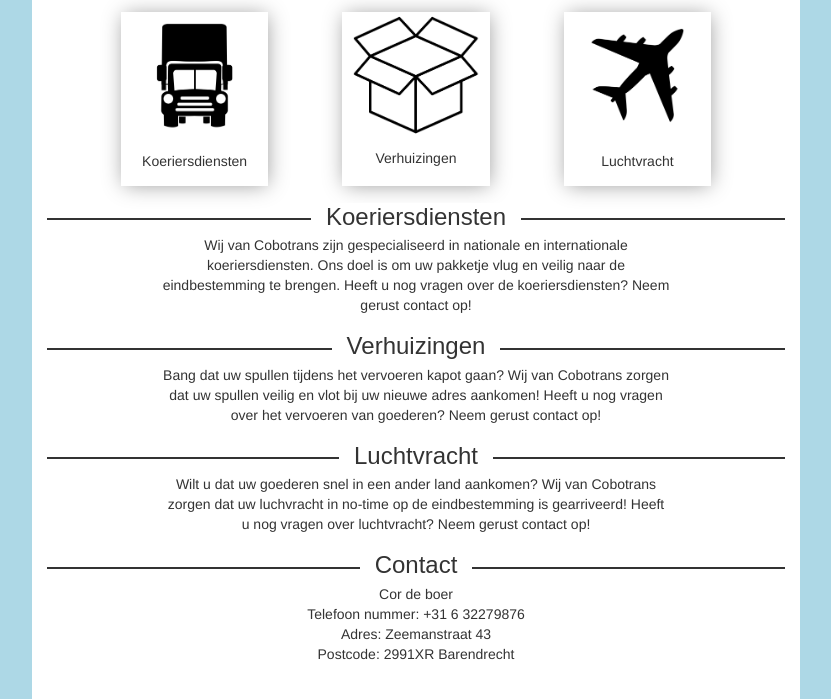
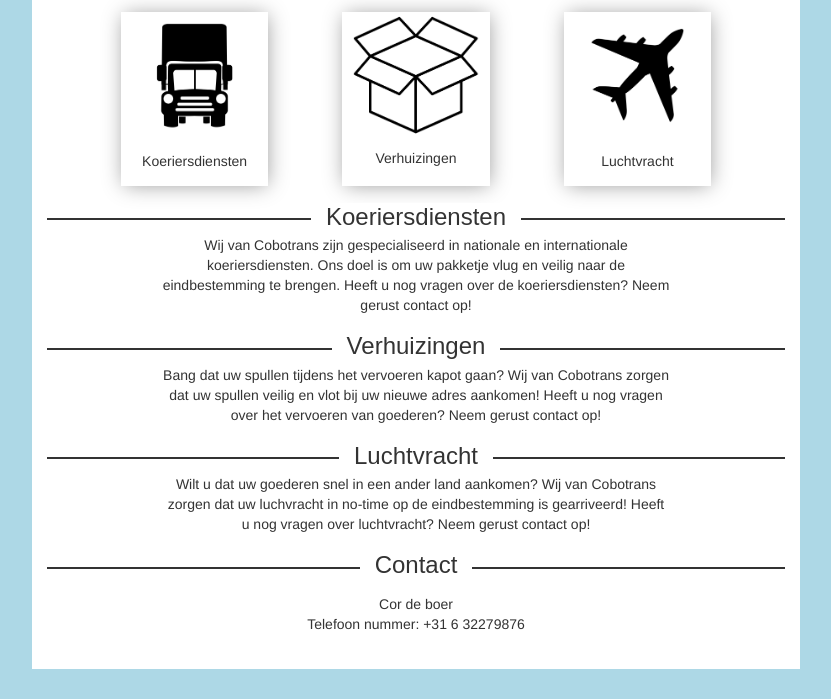
Before and after one commit to cobotrans/cobotrans.github.io, a plain HTML site: page index.html in a window 1280 px wide. Shown: the part 212-911 px from the top of the page, without its empty margins (224-1055 px from the left). After the commit the page ends 881 px from the top, so only its background shows below. Drawn offline with Linux system fonts and the light colour scheme.

Commit message:
fix adres
fdg

```diff
--- a/index.html
+++ b/index.html
@@ -90,11 +90,9 @@
 						<span>Contact</span>
 					</h3>
 				</div>
-				<div class="col-md-12 center spaceBetweenSections">
+				<div class="col-md-12 center spaceBetweenSections textInBox">
 					Cor de boer <br />
 					Telefoon nummer: <abbr>+31 6 32279876</abbr><br />
-					Adres: <abbr>Zeemanstraat 43</abbr><br />
-					Postcode: <abbr>2991XR Barendrecht</abbr><br />
 					<br />
 				</div>
 			</div>
```
